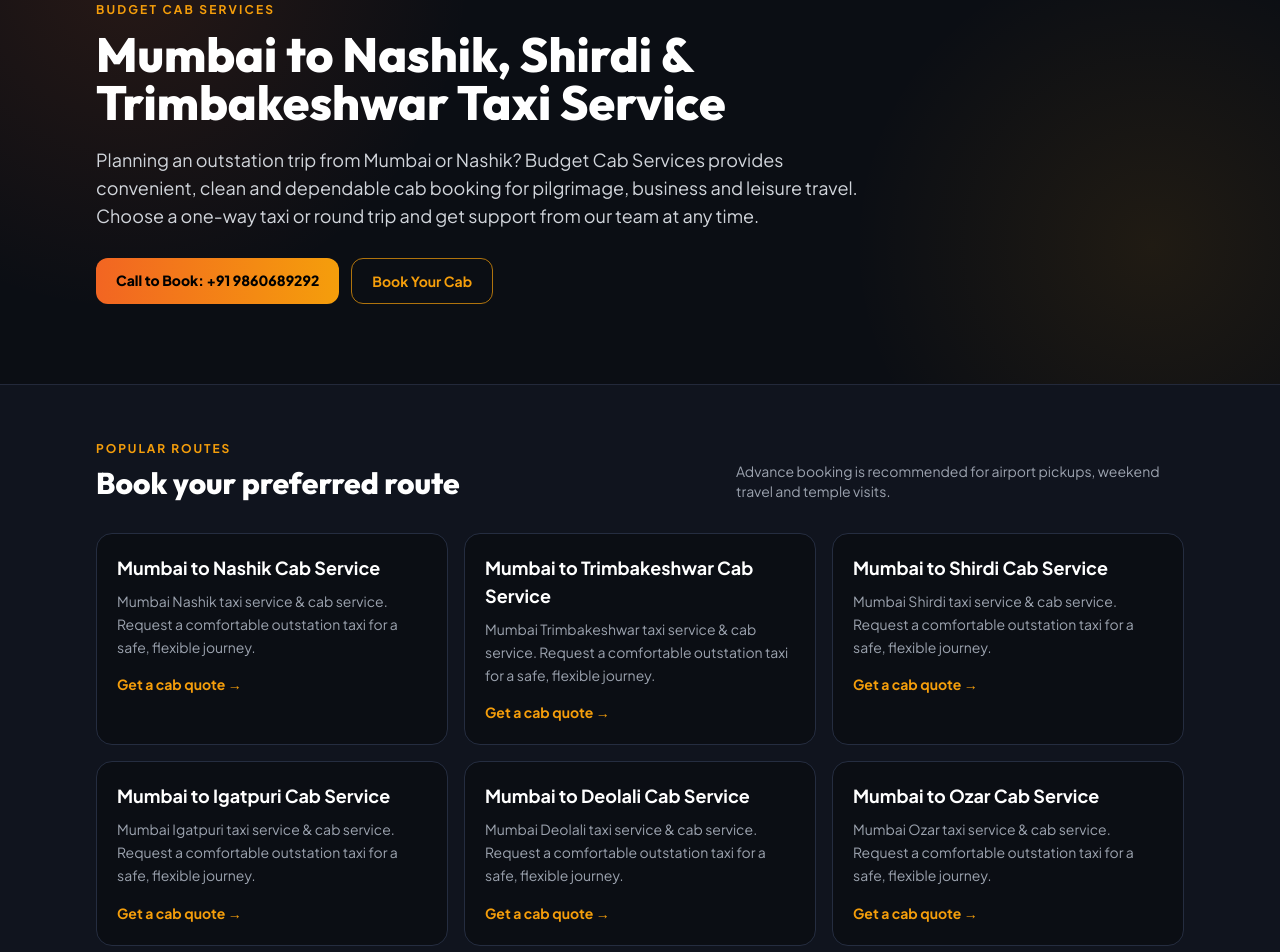
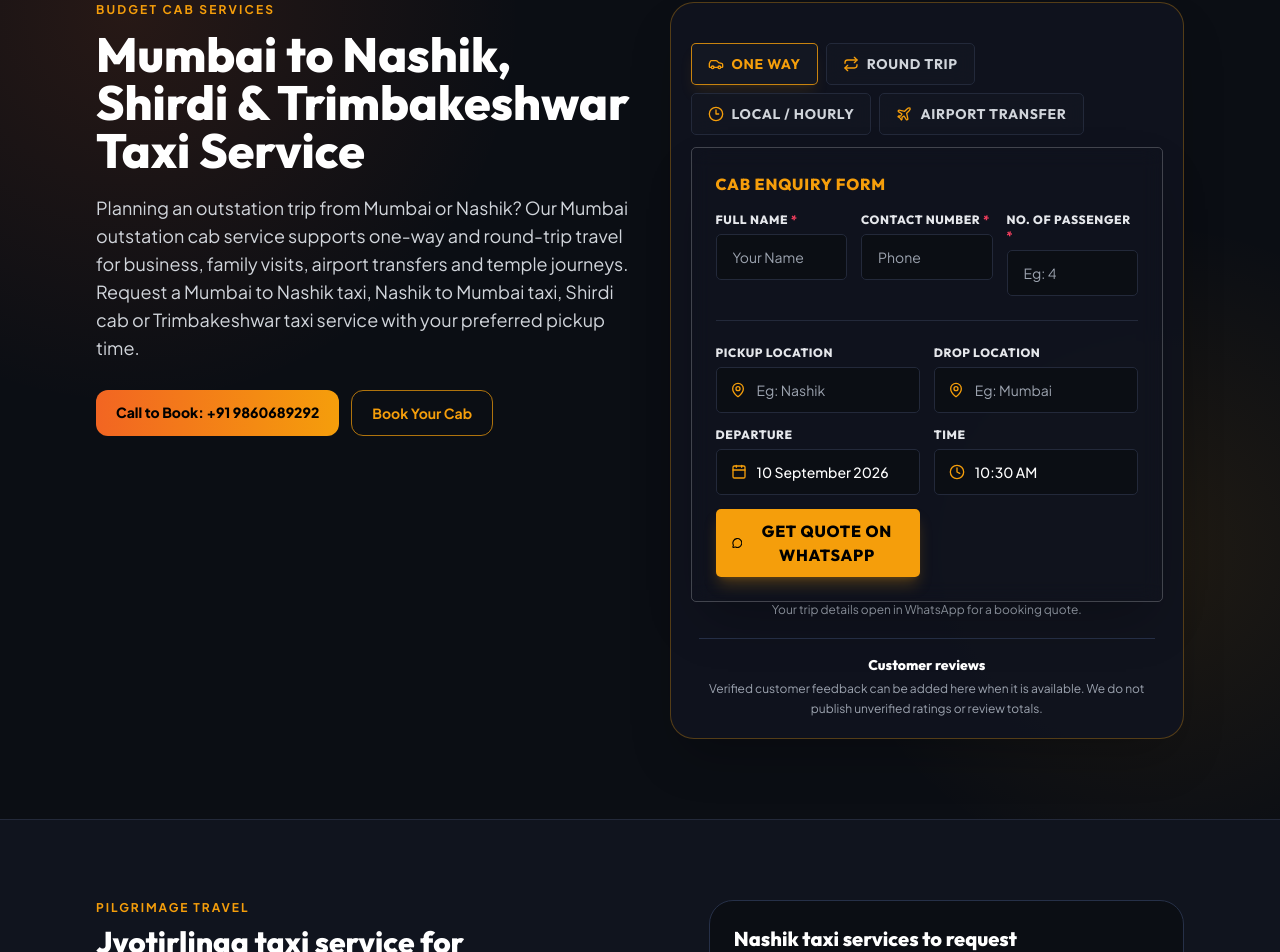
Before and after one commit to mynexasolutions-spec/BudgetCabServices, a Next.js app: page /mumbai-outstation-cabs in a window 1280 px wide. Shown: the part 488-1440 px from the top of the page. Built offline with nearby package versions, Linux system fonts and the light colour scheme.

Commit message:
final commit

```diff
--- a/src/app/mumbai-outstation-cabs/page.tsx
+++ b/src/app/mumbai-outstation-cabs/page.tsx
@@ -4,18 +4,29 @@
 import Header from "@/components/layout/Header";
 import Footer from "@/components/layout/Footer";
 import PageHeader from "@/components/about/PageHeader";
+import HeroSearchForm from "@/components/home/HeroSearchForm";
 import { SITE_CONFIG } from "@/constants/siteConfig";
 
 export const metadata: Metadata = {
-  title: "Mumbai to Nashik, Shirdi & Trimbakeshwar Cab Service | Budget Cab Services",
+  title: "Mumbai to Nashik Taxi & Trimbakeshwar Cab | Budget Cab Services",
   description:
-    "Book a reliable Mumbai to Nashik, Shirdi, Trimbakeshwar, Igatpuri, Ozar, Saputara and Aurangabad taxi. 24/7 outstation cab service from Budget Cab Services.",
+    "Book Mumbai to Nashik taxi, Trimbakeshwar Jyotirlinga cab and Shirdi taxi. Request Nashik airport, railway station, sightseeing and outstation trips on WhatsApp.",
   keywords: [
-    "Mumbai Nashik taxi service", "Mumbai Nashik cab service", "Mumbai Trimbakeshwar taxi service",
-    "Mumbai Shirdi cab service", "Mumbai Igatpuri taxi service", "Mumbai Ozar cab service",
-    "Mumbai Saputara taxi service", "Mumbai Aurangabad cab service", "Nashik Shirdi taxi service", "Nashik Pune taxi service",
+    "Nashik taxi service", "Nashik cab service", "Nashik outstation taxi", "Nashik to Mumbai taxi",
+    "Mumbai to Nashik taxi", "Mumbai to Nashik cab service", "Nashik airport taxi service",
+    "Nashik railway station taxi", "Nashik sightseeing taxi", "Nashik Jyotirlinga taxi service",
+    "Jyotirlinga taxi service", "Jyotirlinga darshan taxi", "Nashik to Trimbakeshwar taxi",
+    "Trimbakeshwar taxi service", "Trimbakeshwar Jyotirlinga taxi", "Mumbai to Trimbakeshwar taxi",
+    "Nashik to Shirdi taxi", "Mumbai to Shirdi taxi", "Shirdi taxi service", "Mumbai outstation cab service",
+    "Mumbai outstation taxi service", "Nashik outstation cab service",
   ],
   alternates: { canonical: "/mumbai-outstation-cabs" },
+  openGraph: {
+    title: "Mumbai to Nashik Taxi & Trimbakeshwar Cab",
+    description: "Request Mumbai, Nashik, Shirdi and Trimbakeshwar outstation taxi service on WhatsApp.",
+    url: "/mumbai-outstation-cabs",
+    type: "website",
+  },
 };
 
 const routes = [
@@ -32,18 +43,29 @@
   ["Mumbai to Aurangabad", "Mumbai Aurangabad taxi service & cab service"],
   ["Nashik to Shirdi", "Nashik Shirdi taxi service"],
   ["Nashik to Pune", "Nashik Pune taxi service"],
+  ["Nashik to Trimbakeshwar", "Trimbakeshwar Jyotirlinga taxi service"],
+  ["Nashik Airport & Railway Station", "Nashik airport taxi service and Nashik railway station taxi"],
+];
+
+const faqs = [
+  { question: "Can I book a Mumbai to Nashik taxi or Nashik to Mumbai taxi?", answer: "Yes. Use the booking form to share your pickup, drop and travel date. The request opens WhatsApp with your trip details so the team can confirm vehicle availability and a quote." },
+  { question: "Do you provide Nashik to Trimbakeshwar taxi service?", answer: "Yes. A Trimbakeshwar taxi can be requested for temple darshan from Nashik, Mumbai or another pickup point. Please include your preferred pickup time and return plan when booking." },
+  { question: "Can I request a Nashik airport or Nashik Road railway station taxi?", answer: "Yes. Select airport transfer or enter Nashik Airport (Ozar) or Nashik Road Railway Station in the form. Share the flight or train timing on WhatsApp for pickup coordination." },
+  { question: "Is a Mumbai to Shirdi or Nashik to Shirdi cab available?", answer: "You can request a one-way or round-trip cab for Shirdi. Availability and the final itinerary are confirmed by the booking team before travel." },
 ];
 
 export default function MumbaiOutstationCabsPage() {
   const schema = {
     "@context": "https://schema.org",
-    "@type": "TaxiService",
-    name: SITE_CONFIG.name,
-    url: "https://budgetcabsservices.com/mumbai-outstation-cabs",
-    telephone: SITE_CONFIG.phone,
-    email: SITE_CONFIG.email,
-    areaServed: ["Mumbai", "Nashik", "Shirdi", "Trimbakeshwar", "Igatpuri", "Saputara", "Aurangabad"],
-    sameAs: [SITE_CONFIG.socials.instagram, SITE_CONFIG.socials.youtube],
+    "@graph": [
+      { "@type": ["LocalBusiness", "TaxiService"], "@id": "https://budget-cab-services.vercel.app/#business", name: SITE_CONFIG.name, url: "https://budget-cab-services.vercel.app/", telephone: SITE_CONFIG.phone, email: SITE_CONFIG.email, address: { "@type": "PostalAddress", streetAddress: SITE_CONFIG.address_nasik, addressLocality: "Nashik", addressRegion: "Maharashtra", postalCode: "422011", addressCountry: "IN" }, areaServed: ["Mumbai", "Nashik", "Shirdi", "Trimbakeshwar"], sameAs: [SITE_CONFIG.socials.instagram, SITE_CONFIG.socials.youtube] },
+      { "@type": "Organization", "@id": "https://budget-cab-services.vercel.app/#organization", name: SITE_CONFIG.name, url: "https://budget-cab-services.vercel.app/", telephone: SITE_CONFIG.phone, email: SITE_CONFIG.email },
+      { "@type": "WebSite", "@id": "https://budget-cab-services.vercel.app/#website", url: "https://budget-cab-services.vercel.app/", name: SITE_CONFIG.name, publisher: { "@id": "https://budget-cab-services.vercel.app/#organization" } },
+      { "@type": "WebPage", "@id": "https://budget-cab-services.vercel.app/mumbai-outstation-cabs#webpage", url: "https://budget-cab-services.vercel.app/mumbai-outstation-cabs", name: "Mumbai to Nashik Taxi & Trimbakeshwar Cab Service", description: "Mumbai, Nashik, Shirdi and Trimbakeshwar outstation cab bookings.", isPartOf: { "@id": "https://budget-cab-services.vercel.app/#website" }, about: { "@id": "https://budget-cab-services.vercel.app/#business" } },
+      { "@type": "Service", name: "Mumbai, Nashik and Trimbakeshwar Outstation Taxi Service", provider: { "@id": "https://budget-cab-services.vercel.app/#business" }, areaServed: ["Mumbai", "Nashik", "Trimbakeshwar", "Shirdi"], serviceType: "Outstation taxi, airport transfer and local sightseeing taxi" },
+      { "@type": "BreadcrumbList", itemListElement: [{ "@type": "ListItem", position: 1, name: "Home", item: "https://budget-cab-services.vercel.app/" }, { "@type": "ListItem", position: 2, name: "Mumbai Outstation Cabs", item: "https://budget-cab-services.vercel.app/mumbai-outstation-cabs" }] },
+      { "@type": "FAQPage", mainEntity: faqs.map((faq) => ({ "@type": "Question", name: faq.question, acceptedAnswer: { "@type": "Answer", text: faq.answer } })) },
+    ],
   };
 
   return (
@@ -60,15 +82,25 @@
       <section className="relative py-14 sm:py-20">
         <div className="absolute inset-0 bg-[radial-gradient(circle_at_10%_10%,rgba(242,101,34,0.12),transparent_28%),radial-gradient(circle_at_90%_70%,rgba(245,158,11,0.09),transparent_25%)]" />
         <div className="relative max-w-6xl mx-auto px-4 sm:px-6 lg:px-8">
-          <div className="max-w-3xl">
+          <div className="grid lg:grid-cols-[1fr_0.95fr] gap-8 items-start">
+          <div>
             <p className="text-[#f59e0b] font-bold tracking-[0.18em] uppercase text-xs">Budget Cab Services</p>
             <h1 className="mt-3 text-3xl sm:text-4xl lg:text-5xl font-extrabold font-heading text-white leading-tight">Mumbai to Nashik, Shirdi &amp; Trimbakeshwar Taxi Service</h1>
-            <p className="mt-5 text-gray-300 leading-relaxed text-base sm:text-lg">Planning an outstation trip from Mumbai or Nashik? Budget Cab Services provides convenient, clean and dependable cab booking for pilgrimage, business and leisure travel. Choose a one-way taxi or round trip and get support from our team at any time.</p>
+            <p className="mt-5 text-gray-300 leading-relaxed text-base sm:text-lg">Planning an outstation trip from Mumbai or Nashik? Our Mumbai outstation cab service supports one-way and round-trip travel for business, family visits, airport transfers and temple journeys. Request a Mumbai to Nashik taxi, Nashik to Mumbai taxi, Shirdi cab or Trimbakeshwar taxi service with your preferred pickup time.</p>
             <div className="mt-7 flex flex-wrap gap-3">
               <a href={`tel:${SITE_CONFIG.phone}`} className="rounded-xl bg-gradient-to-r from-[#f26522] to-[#f59e0b] px-5 py-3 text-sm font-extrabold text-black">Call to Book: {SITE_CONFIG.phone}</a>
               <Link href="/cab-booking" className="rounded-xl border border-[#f59e0b]/70 px-5 py-3 text-sm font-bold text-[#f59e0b] hover:bg-[#f59e0b] hover:text-black transition-colors">Book Your Cab</Link>
             </div>
           </div>
+          <div className="rounded-3xl border border-[#f59e0b]/30 bg-[#10141e]/95 p-4 sm:p-5 shadow-2xl"><HeroSearchForm compact /><p className="px-2 pb-1 text-center text-xs text-gray-400">Your trip details open in WhatsApp for a booking quote.</p><div className="mx-2 mt-4 border-t border-[#263048] pt-4 text-center"><h2 className="font-heading text-sm font-extrabold text-white">Customer reviews</h2><p className="mt-1 text-xs leading-relaxed text-gray-400">Verified customer feedback can be added here when it is available. We do not publish unverified ratings or review totals.</p></div></div>
+          </div>
+        </div>
+      </section>
+
+      <section className="py-14 sm:py-20 bg-[#10141e] border-y border-[#23293a]">
+        <div className="max-w-6xl mx-auto px-4 sm:px-6 lg:px-8 grid lg:grid-cols-[1.1fr_0.9fr] gap-8">
+          <div><p className="text-[#f59e0b] font-bold uppercase tracking-[0.16em] text-xs">Pilgrimage travel</p><h2 className="mt-2 text-2xl sm:text-3xl font-extrabold font-heading text-white">Jyotirlinga taxi service for Trimbakeshwar darshan</h2><p className="mt-4 text-gray-300 leading-relaxed">Trimbakeshwar Jyotirlinga is a popular temple visit from Nashik and Mumbai. Share your starting point, darshan plan and return preference to request a Nashik to Trimbakeshwar taxi or Mumbai to Trimbakeshwar taxi. For Nashik to Shirdi taxi and Mumbai to Shirdi taxi requests, the team can help you plan a comfortable outstation journey around your schedule.</p><p className="mt-4 text-gray-400 leading-relaxed">For a wider Jyotirlinga tour, tell the team the temples and dates you intend to visit. Multi-stop transport is confirmed only after itinerary and vehicle availability are checked; no fixed 12 Jyotirlinga tour package is represented on this page.</p></div>
+          <aside className="rounded-3xl border border-[#263048] bg-[#0b0e14] p-6"><h3 className="font-heading font-extrabold text-white text-xl">Nashik taxi services to request</h3><ul className="mt-4 space-y-3 text-sm text-gray-300"><li>• Nashik Airport (Ozar) taxi service</li><li>• Nashik Road Railway Station taxi pickup</li><li>• Nashik sightseeing taxi for local travel</li><li>• Nashik outstation cab service for Mumbai, Shirdi and Trimbakeshwar</li></ul><a href={`https://wa.me/${SITE_CONFIG.whatsapp.replace(/[^0-9]/g, "")}`} className="inline-block mt-6 rounded-xl bg-[#25D366] px-4 py-2.5 text-sm font-extrabold text-[#062d12]">Ask on WhatsApp</a></aside>
         </div>
       </section>
 
@@ -88,12 +120,15 @@
       </section>
 
       <section className="py-14 sm:py-20">
+        <div className="max-w-4xl mx-auto px-4 sm:px-6 lg:px-8"><p className="text-[#f59e0b] font-bold uppercase tracking-[0.16em] text-xs">Booking help</p><h2 className="mt-2 text-2xl sm:text-3xl font-extrabold font-heading text-white">Mumbai, Nashik &amp; Jyotirlinga taxi FAQs</h2><div className="mt-7 space-y-4">{faqs.map((faq) => <article key={faq.question} className="rounded-2xl border border-[#263048] bg-[#131722] p-5"><h3 className="font-bold text-white">{faq.question}</h3><p className="mt-2 text-sm leading-relaxed text-gray-400">{faq.answer}</p></article>)}</div></div>
+      </section>
+
+      <section className="py-14 sm:py-20">
         <div className="max-w-6xl mx-auto px-4 sm:px-6 lg:px-8 grid lg:grid-cols-2 gap-7">
           <div className="rounded-3xl bg-[#131722] border border-[#263048] p-6 sm:p-8">
             <p className="text-[#f59e0b] font-bold uppercase tracking-[0.16em] text-xs">Follow our journeys</p><h2 className="mt-2 text-2xl sm:text-3xl font-extrabold font-heading text-white">Connect with Budget Cab Services</h2>
             <p className="mt-4 text-gray-400 leading-relaxed">See travel updates, customer moments and cab service information on Instagram and YouTube. Scan the Instagram code or use the links below.</p>
             <div className="mt-6 flex gap-3 flex-wrap"><a href={SITE_CONFIG.socials.instagram} target="_blank" rel="noopener noreferrer" className="rounded-xl bg-[#e4405f] px-4 py-2.5 text-sm font-bold text-white">Instagram</a><a href={SITE_CONFIG.socials.youtube} target="_blank" rel="noopener noreferrer" className="rounded-xl bg-[#ff0000] px-4 py-2.5 text-sm font-bold text-white">YouTube</a></div>
-            <div className="mt-8 pt-6 border-t border-[#263048]"><h3 className="font-bold text-white">Business trust</h3><p className="mt-2 text-sm text-gray-400">Budget Cab Service is a trademark application in Class 39 for taxi booking and transport services. View the supplied trade-mark record below.</p><Image src="/images/trust/budgetcab-trademark-record-2026.jpeg" alt="Budget Cab Service trademark application record" width={727} height={1447} className="mt-4 rounded-xl border border-[#263048] w-full max-w-sm" /></div>
           </div>
           <div className="grid sm:grid-cols-2 gap-5 content-start">
             <figure className="rounded-3xl bg-white p-3 sm:p-4"><Image src="/images/trust/budgetcab-instagram-qr.jpeg" alt="Instagram QR code for Budget Cab Services" width={1080} height={1440} className="w-full h-auto rounded-2xl" /><figcaption className="p-2 text-center text-sm font-bold text-[#151515]">Scan to follow @budget_cab_services</figcaption></figure>
--- /dev/null
+++ b/src/app/robots.ts
@@ -0,0 +1,5 @@
+import type { MetadataRoute } from "next";
+
+export default function robots(): MetadataRoute.Robots {
+  return { rules: { userAgent: "*", allow: "/" }, sitemap: "https://budget-cab-services.vercel.app/sitemap.xml" };
+}
--- a/src/components/contact/ContactInfoCards.tsx
+++ b/src/components/contact/ContactInfoCards.tsx
@@ -22,10 +22,10 @@
     icon: PhoneCall,
     title: "Mumbai Office",
     subtitle: "24/7 Support & Booking",
-    primary: "+91 89759 00092, +91 91450 09000",
-    secondary: "+91 81495 32340, +91 98908 88792",
+    primary: "+91 91450 09000, +91 78409 82340",
+    secondary: "+91 98908 88792",
     actionText: "Call Mumbai Office",
-    href: "tel:+918975900092",
+    href: "tel:+919145009000",
     badge: "Branch Office",
     badgeColor: "bg-emerald-500/10 text-emerald-400 border-emerald-500/20",
     gradient: "from-emerald-500/20 via-emerald-600/10 to-transparent",
--- a/src/components/contact/ContactMap.tsx
+++ b/src/components/contact/ContactMap.tsx
@@ -72,7 +72,7 @@
               </div>
               <div className="flex gap-2">
                 <a
-                  href={`tel:+918975900092`}
+                  href={`tel:+919145009000`}
                   className="py-2 px-3 rounded-xl bg-[#131722] hover:bg-[#161c2b] border border-[#23293a] text-gray-200 text-xs font-bold flex items-center gap-1.5 transition-colors"
                 >
                   <Phone className="w-3.5 h-3.5 text-[#f26522]" />
--- a/src/components/home/HeroSearchForm.tsx
+++ b/src/components/home/HeroSearchForm.tsx
@@ -2,7 +2,6 @@
 
 import { useState, useRef, useEffect } from "react";
 
-import { useRouter } from "next/navigation";
 import {
   Car,
   ArrowRightLeft,
@@ -11,17 +10,18 @@
   MapPin,
   ChevronLeft,
   ChevronRight,
-  Search,
   Plane,
   Clock3,
   Repeat,
   Check,
   Loader2,
   AlertCircle,
+  MessageCircle,
   Building2,
   Train,
 } from "lucide-react";
 import { LocationItem, LOCATIONS_DATABASE } from "@/constants/locations";
+import { SITE_CONFIG } from "@/constants/siteConfig";
 
 const LOCAL_PACKAGES = [
   "4 Hours / 40 Kms",
@@ -53,8 +53,7 @@
   return `${hours12.toString().padStart(2, "0")}:${minutes} ${period}`;
 });
 
-export default function HeroSearchForm({ className = "" }: { className?: string }) {
-  const router = useRouter();
+export default function HeroSearchForm({ className = "", compact = false }: { className?: string; compact?: boolean }) {
   const [activeTab, setActiveTab] = useState<"oneWay" | "roundTrip" | "local" | "airport">("oneWay");
 
   // Form input text states
@@ -121,6 +120,9 @@
   const [fullName, setFullName] = useState("");
   const [contactNumber, setContactNumber] = useState("");
   const [passengers, setPassengers] = useState("");
+  const tripGridColumns = compact
+    ? "grid-cols-1 sm:grid-cols-2"
+    : "grid-cols-1 sm:grid-cols-2 lg:grid-cols-5";
 
   const openPickupDropdown = (e?: React.FocusEvent<HTMLInputElement> | React.MouseEvent<HTMLInputElement>) => {
     setShowDropDropdown(false);
@@ -444,10 +446,19 @@
       queryParams.set("airport", selectedAirport);
     }
 
-    setTimeout(() => {
-      setIsSearching(false);
-      router.push(`/search?${queryParams.toString()}`);
-    }, 450);
+    const whatsappMessage = [
+      "Hello Budget Cab Services, I would like a cab quote.",
+      `Trip type: ${activeTab === "oneWay" ? "One way" : activeTab === "roundTrip" ? "Round trip" : activeTab === "local" ? "Local rental" : "Airport transfer"}`,
+      `Name: ${fullName}`,
+      `Phone: ${contactNumber}`,
+      `Pickup: ${queryParams.get("from")}`,
+      `Drop: ${queryParams.get("to") || queryParams.get("airport") || "Not specified"}`,
+      `Date: ${queryParams.get("date")}`,
+      `Time: ${queryParams.get("time")}`,
+      `Passengers: ${passengers}`,
+    ].join("\n");
+
+    window.location.href = `https://wa.me/${SITE_CONFIG.whatsapp.replace(/[^0-9]/g, "")}?text=${encodeURIComponent(whatsappMessage)}`;
   };
 
   // Helper icon for location type
@@ -669,7 +680,7 @@
             {/* Form Title & User Details */}
             <div className="mb-5 sm:mb-6">
               <h2 className="text-sm sm:text-base font-heading font-extrabold text-[#f59e0b] tracking-wider uppercase mb-4 flex items-center gap-2">
-                CAB BOOKING FORM
+                CAB ENQUIRY FORM
               </h2>
               <div className="grid grid-cols-1 sm:grid-cols-3 gap-3.5">
                 {/* Full Name */}
@@ -742,7 +753,7 @@
 
             {/* ONE WAY FORM LAYOUT */}
             {activeTab === "oneWay" && (
-              <div className="grid grid-cols-1 sm:grid-cols-2 lg:grid-cols-5 gap-3.5 items-end">
+              <div className={`grid ${tripGridColumns} gap-3.5 items-end`}>
                 {/* Field 1: PICKUP LOCATION */}
                 <div className="space-y-1.5 relative">
                   <label className="text-xs font-heading font-extrabold text-gray-200 block uppercase tracking-wider">
@@ -981,7 +992,7 @@
                   )}
                 </div>
 
-                {/* Field 5: SEARCH BUTTON */}
+                {/* Field 5: WHATSAPP ENQUIRY BUTTON */}
                 <div >
                   <button
                     type="submit"
@@ -991,12 +1002,12 @@
                     {isSearching ? (
                       <>
                         <Loader2 className="w-4 h-4 animate-spin text-black" />
-                        <span>SEARCHING...</span>
+                        <span>OPENING WHATSAPP...</span>
                       </>
                     ) : (
                       <>
-                        <Search className="w-4 h-4 stroke-[2.5]" />
-                        <span>SEARCH</span>
+                        <MessageCircle className="w-4 h-4 stroke-[2.5]" />
+                        <span>GET QUOTE ON WHATSAPP</span>
                       </>
                     )}
                   </button>
@@ -1006,7 +1017,7 @@
 
             {/* ROUND TRIP FORM LAYOUT */}
             {activeTab === "roundTrip" && (
-              <div className="grid grid-cols-1 sm:grid-cols-2 lg:grid-cols-5 gap-3.5 items-end">
+              <div className={`grid ${tripGridColumns} gap-3.5 items-end`}>
                 {/* Pickup Location */}
                 <div className="space-y-1.5 relative">
                   <label className="text-xs font-heading font-extrabold text-gray-200 block uppercase tracking-wider">
@@ -1193,12 +1204,12 @@
                     {isSearching ? (
                       <>
                         <Loader2 className="w-4 h-4 animate-spin text-black" />
-                        <span>SEARCHING...</span>
+                        <span>OPENING WHATSAPP...</span>
                       </>
                     ) : (
                       <>
-                        <Search className="w-4 h-4 stroke-[2.5]" />
-                        <span>SEARCH</span>
+                        <MessageCircle className="w-4 h-4 stroke-[2.5]" />
+                        <span>GET QUOTE ON WHATSAPP</span>
                       </>
                     )}
                   </button>
@@ -1208,7 +1219,7 @@
 
             {/* LOCAL / HOURLY RENTAL LAYOUT */}
             {activeTab === "local" && (
-              <div className="grid grid-cols-1 sm:grid-cols-2 lg:grid-cols-5 gap-3.5 items-end">
+              <div className={`grid ${tripGridColumns} gap-3.5 items-end`}>
                 {/* City */}
                 <div className="space-y-1.5 relative">
                   <label className="text-xs font-heading font-extrabold text-gray-200 block uppercase tracking-wider">
@@ -1363,12 +1374,12 @@
                     {isSearching ? (
                       <>
                         <Loader2 className="w-4 h-4 animate-spin text-black" />
-                        <span>SEARCHING...</span>
+                        <span>OPENING WHATSAPP...</span>
                       </>
                     ) : (
                       <>
-                        <Search className="w-4 h-4 stroke-[2.5]" />
-                        <span>SEARCH</span>
+                        <MessageCircle className="w-4 h-4 stroke-[2.5]" />
+                        <span>GET QUOTE ON WHATSAPP</span>
                       </>
                     )}
                   </button>
@@ -1378,7 +1389,7 @@
 
             {/* AIRPORT TRANSFER LAYOUT */}
             {activeTab === "airport" && (
-              <div className="grid grid-cols-1 sm:grid-cols-2 lg:grid-cols-5 gap-3.5 items-end">
+              <div className={`grid ${tripGridColumns} gap-3.5 items-end`}>
                 {/* City */}
                 <div className="space-y-1.5 relative">
                   <label className="text-xs font-heading font-extrabold text-gray-200 block uppercase tracking-wider">
@@ -1533,12 +1544,12 @@
                     {isSearching ? (
                       <>
                         <Loader2 className="w-4 h-4 animate-spin text-black" />
-                        <span>SEARCHING...</span>
+                        <span>OPENING WHATSAPP...</span>
                       </>
                     ) : (
                       <>
-                        <Search className="w-4 h-4 stroke-[2.5]" />
-                        <span>SEARCH</span>
+                        <MessageCircle className="w-4 h-4 stroke-[2.5]" />
+                        <span>GET QUOTE ON WHATSAPP</span>
                       </>
                     )}
                   </button>
--- a/src/components/layout/Footer.tsx
+++ b/src/components/layout/Footer.tsx
@@ -27,9 +27,8 @@
   ];
 
   const mumbaiPhones = [
-    { display: "+91 89759 00092", raw: "+918975900092" },
     { display: "+91 91450 09000", raw: "+919145009000" },
-    { display: "+91 81495 32340", raw: "+918149532340" },
+    { display: "+91 78409 82340", raw: "+917840982340" },
     { display: "+91 98908 88792", raw: "+919890888792" },
   ];
 
--- a/src/constants/siteConfig.ts
+++ b/src/constants/siteConfig.ts
@@ -5,9 +5,8 @@
   phone: "+91 9860689292",
   phone_nasik: "+91 98606 89292",
   phones_mumbai: [
-    "+91 89759 00092",
     "+91 91450 09000",
-    "+91 81495 32340",
+    "+91 78409 82340",
     "+91 98908 88792"
   ],
   whatsapp: "+91 9860689292",
```
Also changed, not shown: src/app/sitemap.ts (added, +7 -0 lines).
